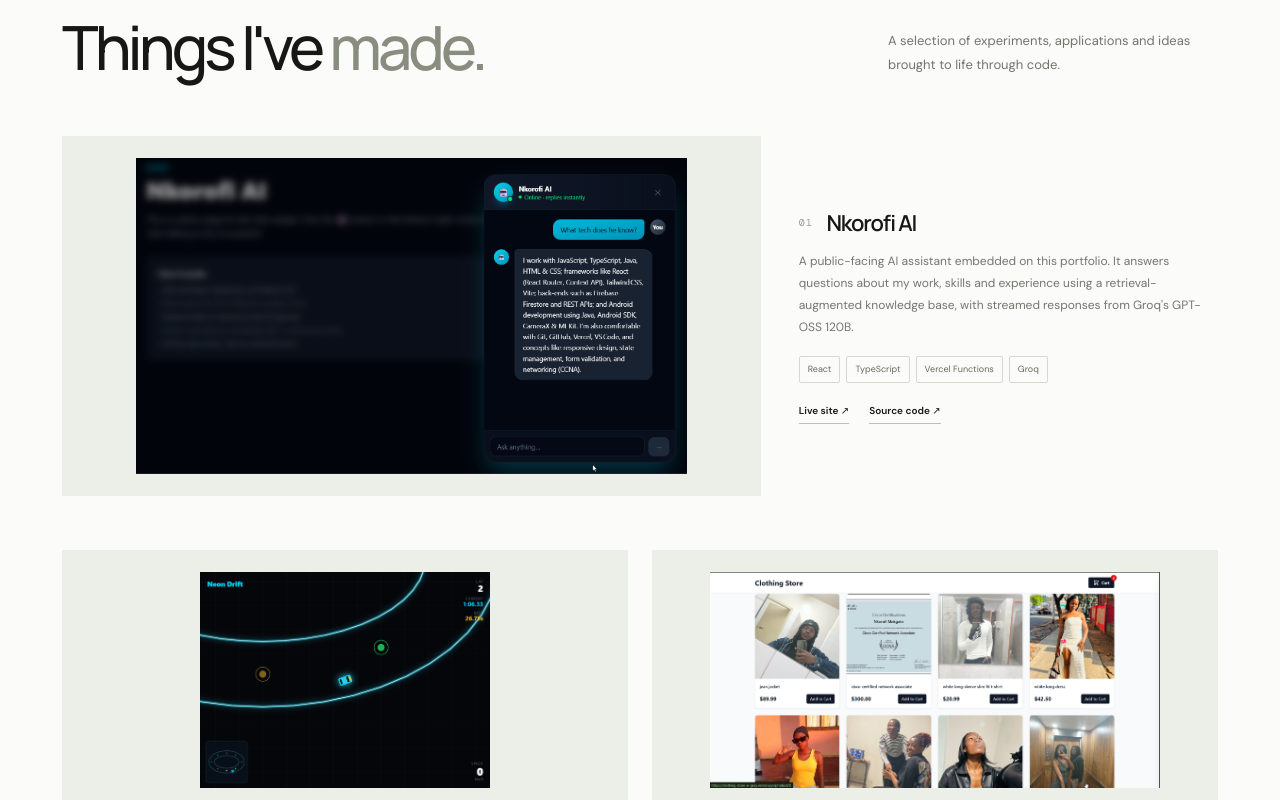
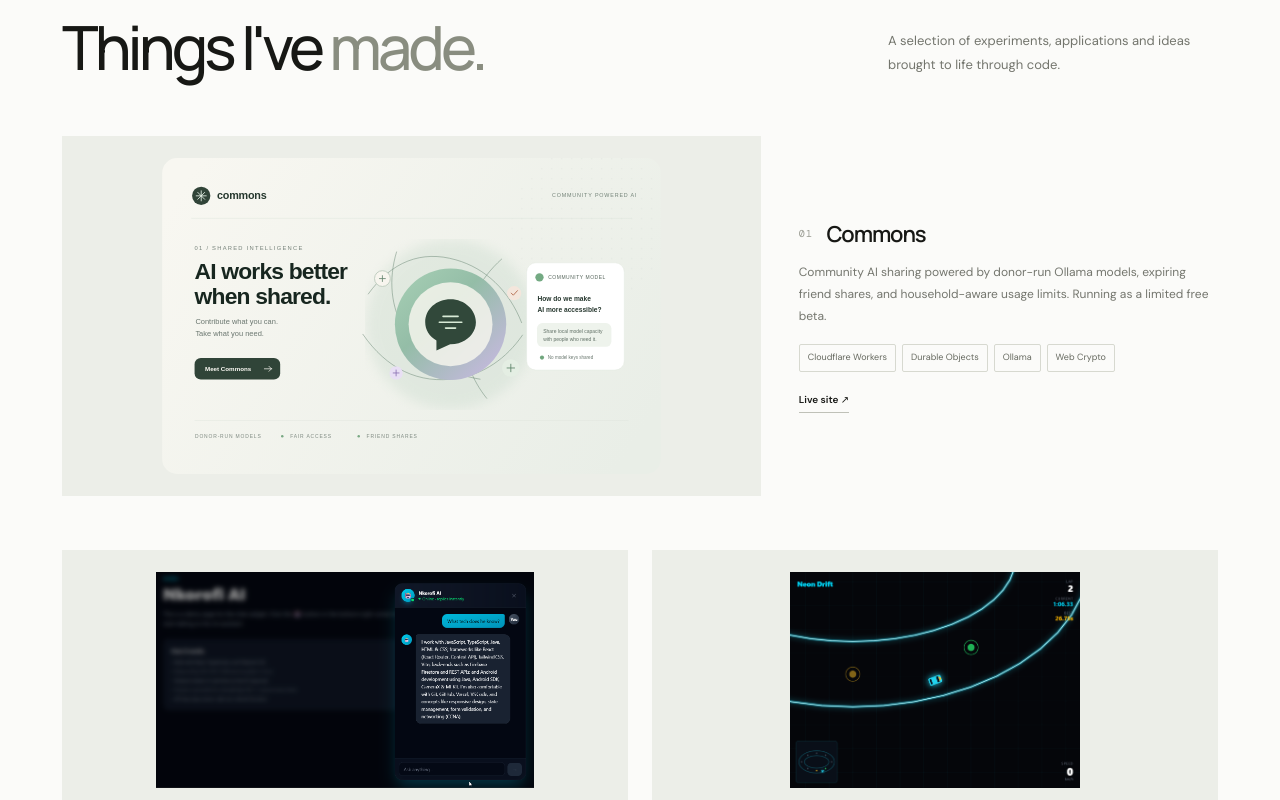
Before and after one commit to nkorofimakgato-blip/portfolio, a React (Vite) app: page / in a window 1280 px wide. Shown: the part 2200-3000 px from the top of the page. Built offline with nearby package versions, Linux system fonts and the light colour scheme.

Commit message:
Add Commons first in the portfolio
Add the Commons beta project card before existing projects, with its preview and live beta link.

```diff
--- a/src/components/Projects.tsx
+++ b/src/components/Projects.tsx
@@ -1,7 +1,7 @@
 import Reveal from './Reveal'
-
 interface Project { title: string; description: string; image: string; tech: string[]; liveUrl?: string; codeUrl?: string; isPhone?: boolean }
 const projects: Project[] = [
+{ title: 'Commons', description: 'Community AI sharing powered by donor-run Ollama models, expiring friend shares, and household-aware usage limits. Running as a limited free beta.', image: '/projects/commons.svg', tech: ['Cloudflare Workers', 'Durable Objects', 'Ollama', 'Web Crypto'], liveUrl: 'https://commons-community-ai.commons-community-ai-help.workers.dev' },
 { title: 'Nkorofi AI', description: "A public-facing AI assistant embedded on this portfolio. It answers questions about my work, skills and experience using a retrieval-augmented knowledge base, with streamed responses from Groq's GPT-OSS 120B.", image: '/projects/nkorofi-ai.png', tech: ['React', 'TypeScript', 'Vercel Functions', 'Groq'], liveUrl: 'https://nkorofi-ai.vercel.app', codeUrl: 'https://github.com/nkorofimakgato-blip/nkorofi-ai' },
 { title: 'Neon Drift', description: 'A top-down arcade racing game built with React, TypeScript and HTML5 Canvas. Features custom driving physics, drifting, a lap system, minimap, skid marks and particle effects.', image: '/projects/neon-drift.png', tech: ['React', 'TypeScript', 'Canvas', 'Game Physics'], liveUrl: 'https://neon-drift-xxx.vercel.app', codeUrl: 'https://github.com/nkorofimakgato-blip/neon-drift' },
 { title: 'Clothing Store', description: 'An e-commerce storefront with product browsing, search, category filters, sorting, a persistent shopping cart and a multi-step checkout with form validation.', image: '/projects/clothing-store.png', tech: ['React', 'TypeScript', 'Tailwind', 'Context API'], liveUrl: 'https://clothing-store-xi-gray.vercel.app', codeUrl: 'https://github.com/nkorofimakgato-blip/clothing-store' },
@@ -9,7 +9,6 @@ const projects: Project[] = [
 { title: 'Mkansi Movie Finder', description: 'A React and TypeScript app for browsing movies and TV shows, with live TMDB data, trending rows, full-text search, detail pages, cast and saved favourites.', image: '/projects/movie-finder.png', tech: ['React', 'TypeScript', 'TMDB API'], liveUrl: 'https://movie-finder-q9vj.vercel.app', codeUrl: 'https://github.com/nkorofimakgato-blip/movie-finder' },
 { title: 'Intelligent Recipes', description: 'An Android app that helps people cook with ingredients they already have. Includes camera-based ingredient recognition and a community recipe feed powered by Firebase.', image: '/projects/intelligent-recipes-1.png', tech: ['Android', 'Java', 'Firebase', 'ML Kit'], codeUrl: 'https://github.com/nkorofimakgato-blip/intelligent-recipes', isPhone: true },
 ]
-
 export default function Projects() {
 return (
 <section id="projects" className="section section-light">
```
Lines whose indentation alone changed are shown as unchanged.
